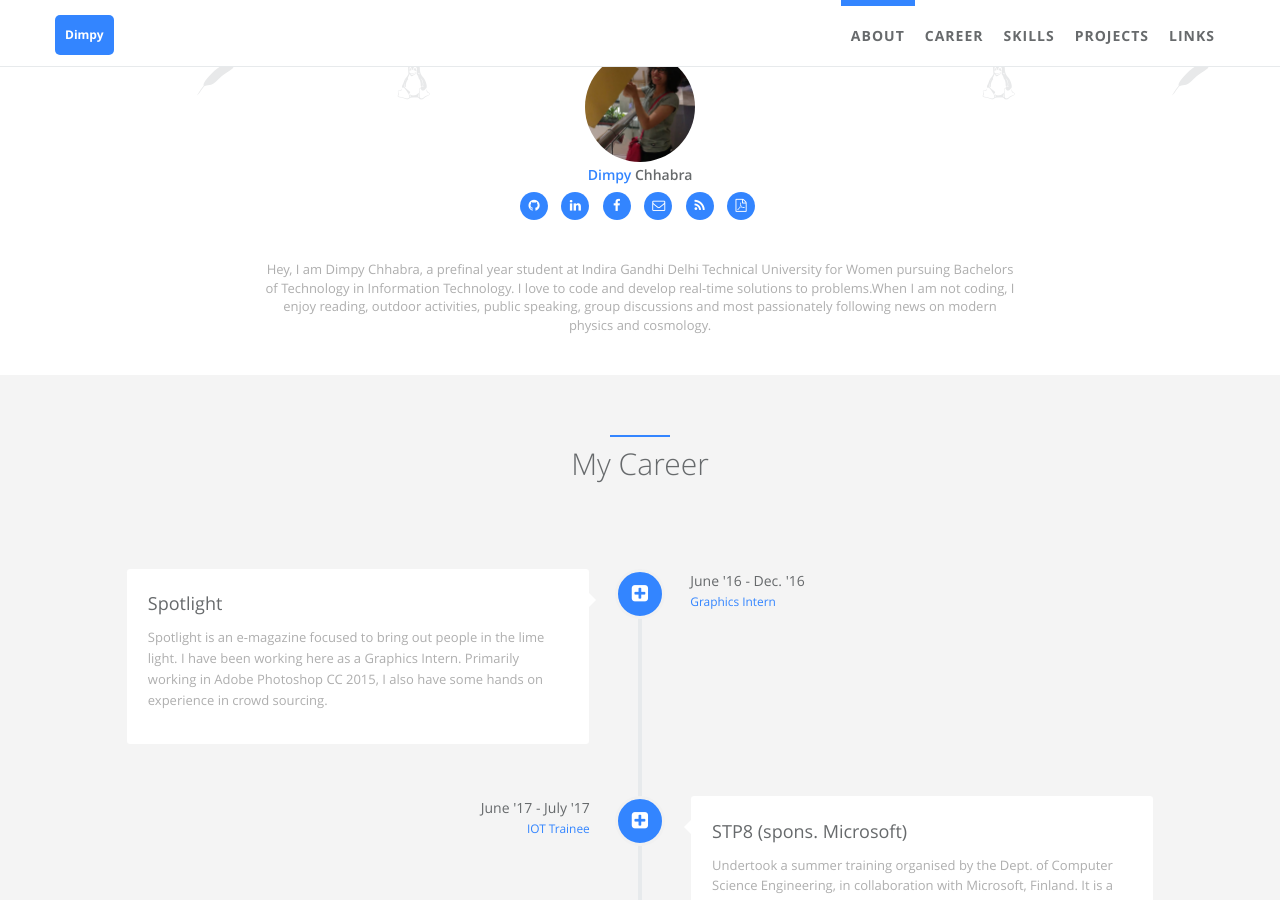
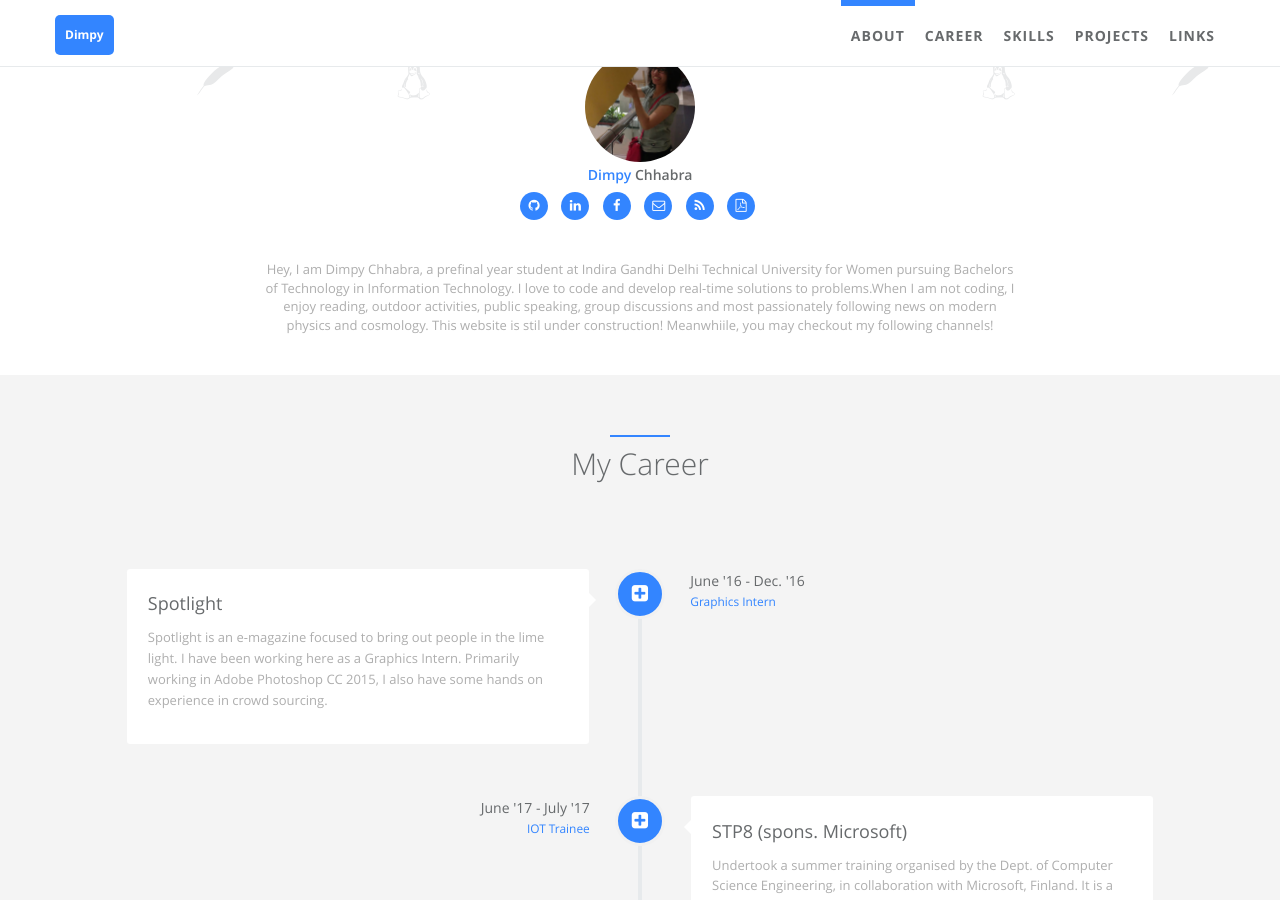
Before and after one commit to CREVIOS/dimpy-chhabra.github.io, a Jekyll site: the page built from index.html, in a window 1280 px wide and 900 px high, scrolled down 563 px. Built offline with Jekyll 4.4.1, drawn with Linux system fonts in a browser that asks for light colours.

Commit message:
Update _config.yml

```diff
--- a/_config.yml
+++ b/_config.yml
@@ -25,7 +25,7 @@ author:  # change following line to your infomation.
   skill_icon2:
     - name: fa-linux
     - name: icon-apache
-  desc: Hey, I am Dimpy Chhabra, a prefinal year student at Indira Gandhi Delhi Technical University for Women pursuing Bachelors of Technology in Information Technology. I love to code and develop real-time solutions to problems.When I am not coding, I enjoy reading, outdoor activities, public speaking, group discussions and most passionately following news on modern physics and cosmology.  # Describe yourself.
+  desc: Hey, I am Dimpy Chhabra, a prefinal year student at Indira Gandhi Delhi Technical University for Women pursuing Bachelors of Technology in Information Technology. I love to code and develop real-time solutions to problems.When I am not coding, I enjoy reading, outdoor activities, public speaking, group discussions and most passionately following news on modern physics and cosmology.                     This website is stil under construction! Meanwhiile, you may checkout my following channels!  # Describe yourself.
 
 # comment
 #disqus:  # if you wanna comment feature, go to https://disqus.com/ to get your configuration; if not, comment following two lines.
```
